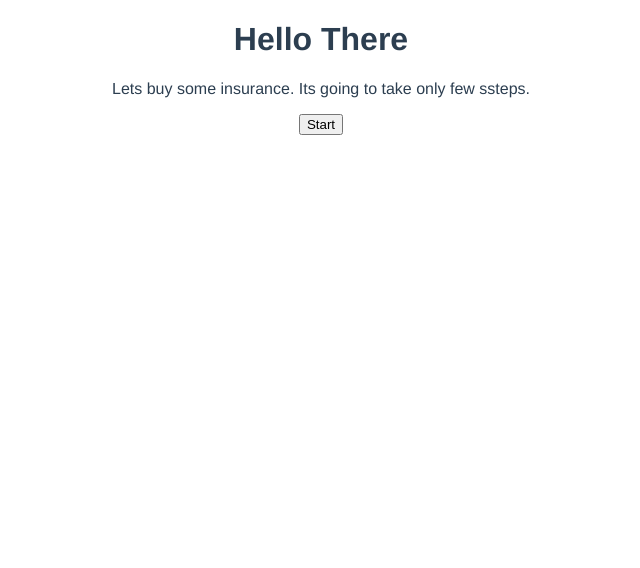
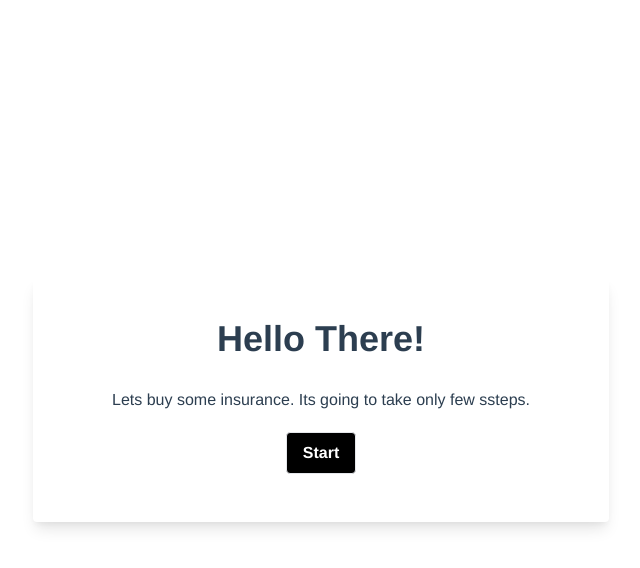
Before and after one commit to muneebShabbir/premium-calculator, a Vue app: page /#/ in a window 1280 px wide. Shown: the top 568 px of the page, without its empty margins (319-959 px from the left). Built offline with nearby package versions, Linux system fonts and the light colour scheme.

Commit message:
Tailwind added and step one style added

```diff
--- a/package.json
+++ b/package.json
@@ -9,7 +9,10 @@
     "lint": "vue-cli-service lint"
   },
   "dependencies": {
+    "autoprefixer": "^9.8.8",
     "core-js": "^3.8.3",
+    "postcss": "^7.0.39",
+    "tailwindcss": "npm:@tailwindcss/postcss7-compat@^2.2.17",
     "vue": "^2.6.14",
     "vue-router": "^3.5.1",
     "vuex": "^3.6.2"
@@ -29,6 +32,7 @@
     "eslint": "^7.32.0",
     "eslint-plugin-vue": "^8.0.3",
     "jest": "^27.0.5",
+    "vue-cli-plugin-tailwind": "~3.0.0",
     "vue-template-compiler": "^2.6.14"
   }
 }
--- /dev/null
+++ b/postcss.config.js
@@ -0,0 +1,6 @@
+module.exports = {
+  plugins: {
+    tailwindcss: {},
+    autoprefixer: {}
+  }
+}
--- a/src/App.vue
+++ b/src/App.vue
@@ -5,6 +5,9 @@
 </template>
 
 <style>
+.primary-button {
+  @apply bg-black text-white font-bold py-2 px-4 border rounded;
+}
 #app {
   font-family: Avenir, Helvetica, Arial, sans-serif;
   -webkit-font-smoothing: antialiased;
--- /dev/null
+++ b/src/assets/tailwind.css
@@ -0,0 +1,5 @@
+@tailwind base;
+
+@tailwind components;
+
+@tailwind utilities;
--- a/src/components/FormStep1.vue
+++ b/src/components/FormStep1.vue
@@ -1,11 +1,13 @@
 <template>
-  <div class="hello">
-    <h1>Hello There</h1>
-    <p>
+  <div class="grid grid-cols-1">
+    <h1 class="text-4xl font-bold leading-relaxed mb-5">Hello There!</h1>
+    <p class="mb-5">
       Lets buy some insurance. Its going to take only few ssteps.
     </p>
     <div>
-      <button @click="startForm">Start</button>
+      <button @click="startForm"
+      class="primary-button"
+      >Start</button>
     </div>
   </div>
 </template>
@@ -13,9 +15,6 @@
 <script>
 export default {
   name: 'FormStep1',
-  props: {
-    msg: String
-  },
   methods: {
     startForm: function () {
       this.$emit('start')
--- a/src/main.js
+++ b/src/main.js
@@ -2,6 +2,7 @@ import Vue from 'vue'
 import App from './App.vue'
 import router from './router'
 import store from './store'
+import './assets/tailwind.css'
 
 Vue.config.productionTip = false
 
--- a/src/views/FormView.vue
+++ b/src/views/FormView.vue
@@ -1,7 +1,10 @@
 <template>
-  <div class="home">
+
+  <div class="flex items-center h-screen w-full">
+    <div class="w-full bg-white rounded shadow-lg p-8 m-4 md:max-w-xl md:mx-auto">
+      <div class="mb-4">
         <template v-if="step === 1">
-      <FormStep1 msg="Welcome to Your Vue.js App with Muneeb" @start="nextStep"/>
+          <FormStep1 @start="nextStep"/>
         </template>
         <template v-else-if="step > 1">
           <!-- To keep alive the form step for next steps -->
@@ -19,7 +22,8 @@
           </template>
 
         </template>
-
+      </div>
+    </div>
   </div>
 </template>
 
--- /dev/null
+++ b/tailwind.config.js
@@ -0,0 +1,8 @@
+module.exports = {
+  purge: ['./src/**/*.{js,jsx,ts,tsx}', './index.html'],
+  content: [],
+  theme: {
+    extend: {},
+  },
+  plugins: [],
+}
```
Also changed, not shown: 1 other file (tests, documents, lock files or other folders). Lines whose indentation alone changed are shown as unchanged.
